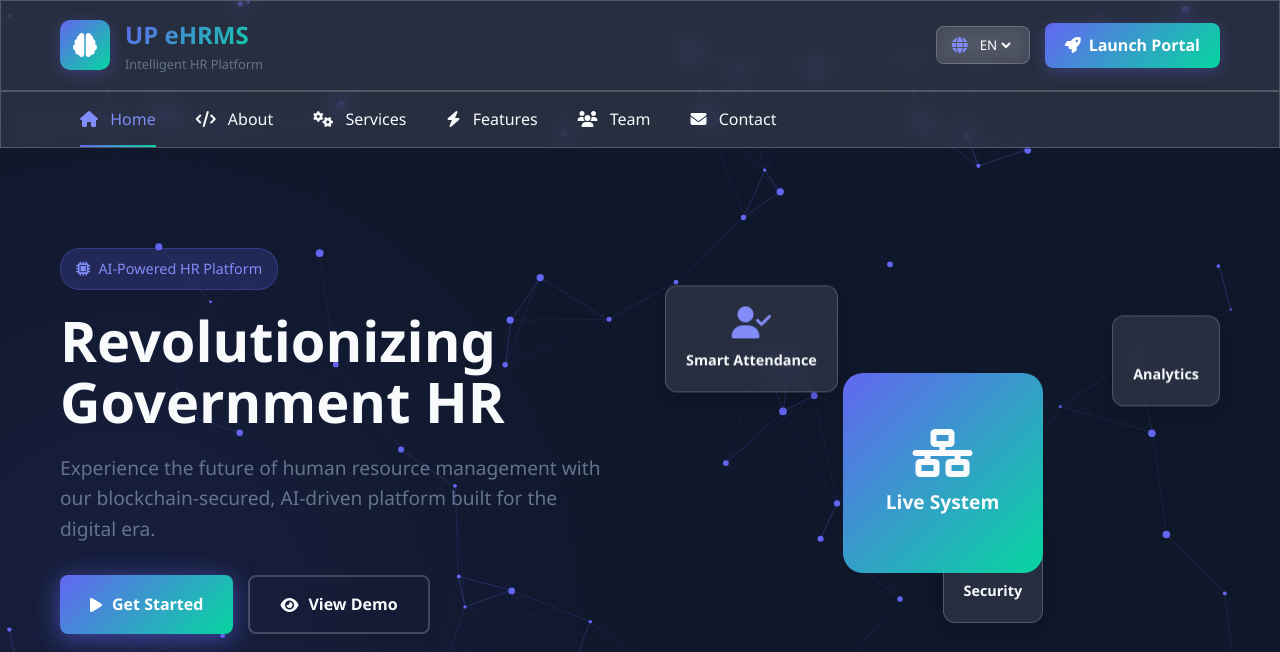
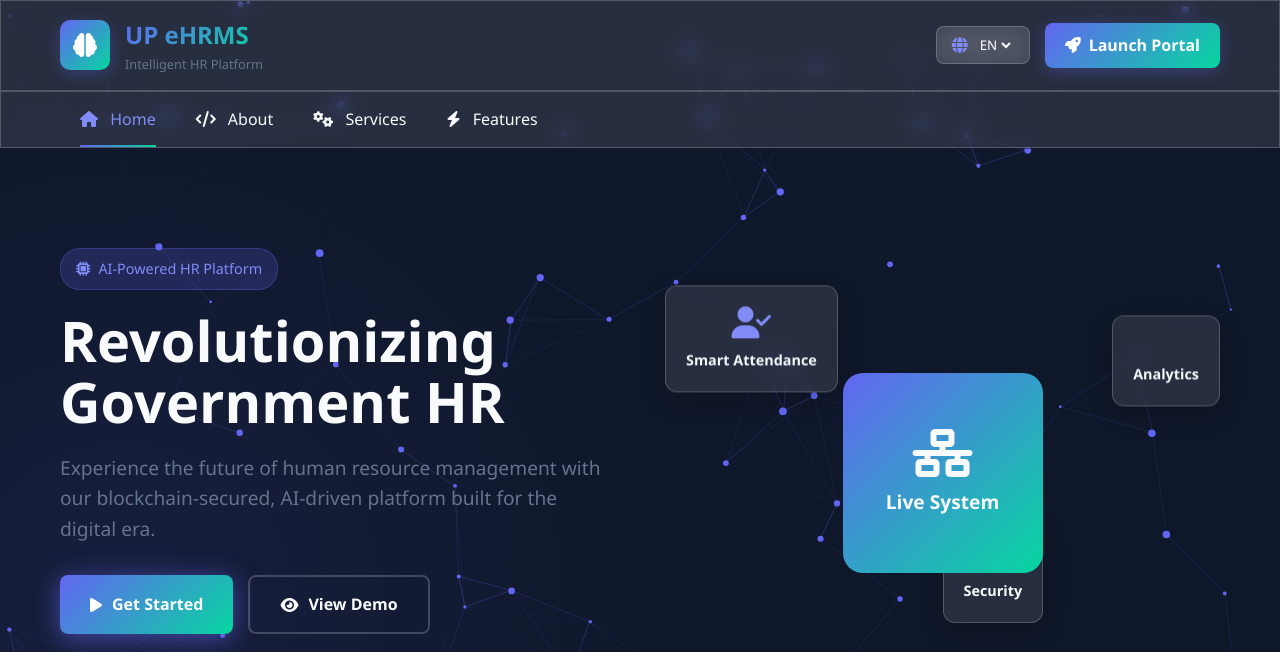
Before and after one commit to agaazaggarwal/AImigo, a plain HTML site: page index.html in a window 1280 px wide. Shown: the top 652 px of the page. Drawn offline with Linux system fonts and the light colour scheme.

Commit message:
Update index.html

```diff
--- a/index.html
+++ b/index.html
@@ -51,8 +51,7 @@
                     <li><a href="about.html"><i class="fas fa-code"></i> About</a></li>
                     <li><a href="services.html"><i class="fas fa-cogs"></i> Services</a></li>
                     <li><a href="features.html"><i class="fas fa-bolt"></i> Features</a></li>
-                    <li><a href="#"><i class="fas fa-users"></i> Team</a></li>
-                    <li><a href="#"><i class="fas fa-envelope"></i> Contact</a></li>
+
                 </ul>
                 <div class="mobile-menu-toggle">
                     <i class="fas fa-bars"></i>
```
